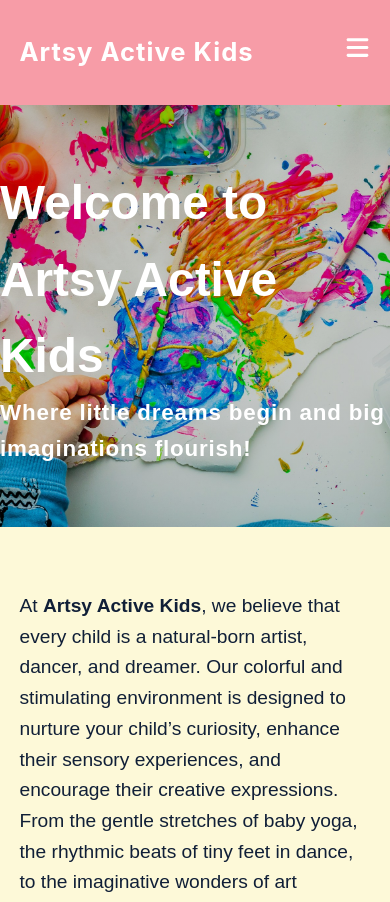
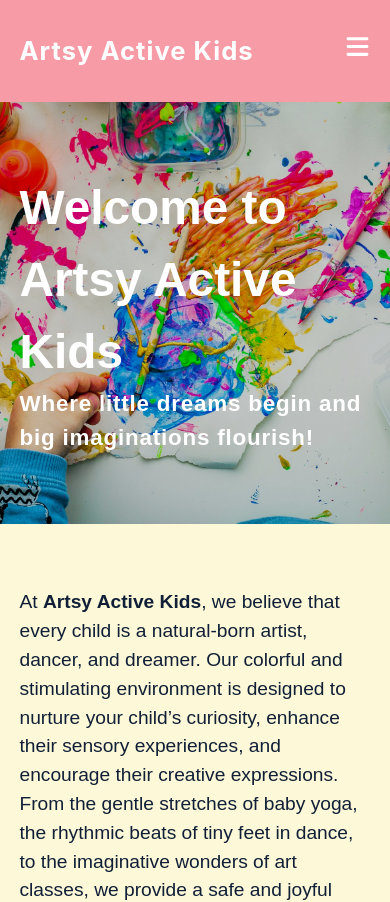
Before and after one commit to jsilver88/artsyactivekids, a React (Vite) app: page / in a window 390 px wide. Shown: the top 902 px of the page. Built offline with nearby package versions, Linux system fonts and the light colour scheme; a web font is replaced by a local one.

Commit message:
about page mobile fix and font size

```diff
--- a/src/index.css
+++ b/src/index.css
@@ -213,6 +213,11 @@ img {
   justify-content: center;
   align-items: center;
   color: #fff;
+}
+
+.hero-content {
+  max-width: min(90%, 87.5rem);
+  margin-inline: auto;
 }
 
 .heading-xl {
@@ -467,6 +472,10 @@ textarea {
 }
 
 @media screen and (max-width: 900px) {
+  body {
+    line-height: 1.5;
+  }
+
   .nav-list,
   .social-link {
     display: none;
@@ -503,11 +512,16 @@ textarea {
   }
 
   .question {
-    font-size: var(--p);
+    font-size: 1.1rem;
   }
 
   .accordion-answer {
     font-size: var(--p);
     letter-spacing: 0.5px;
   }
+
+  .about .wrapper {
+    grid-template-columns: 1fr;
+    gap: 2rem;
+  }
 }
--- a/src/pages/Home.jsx
+++ b/src/pages/Home.jsx
@@ -5,10 +5,12 @@ function Home() {
   return (
     <div className="home">
       <section className="hero">
-        <h1 className="heading-xl">Welcome to Artsy Active Kids</h1>
-        <p className="hero-text">
-          Where little dreams begin and big imaginations flourish!
-        </p>
+        <div className="hero-content">
+          <h1 className="heading-xl">Welcome to Artsy Active Kids</h1>
+          <p className="hero-text">
+            Where little dreams begin and big imaginations flourish!
+          </p>
+        </div>
       </section>
 
       <section className="intro wrapper">
```
